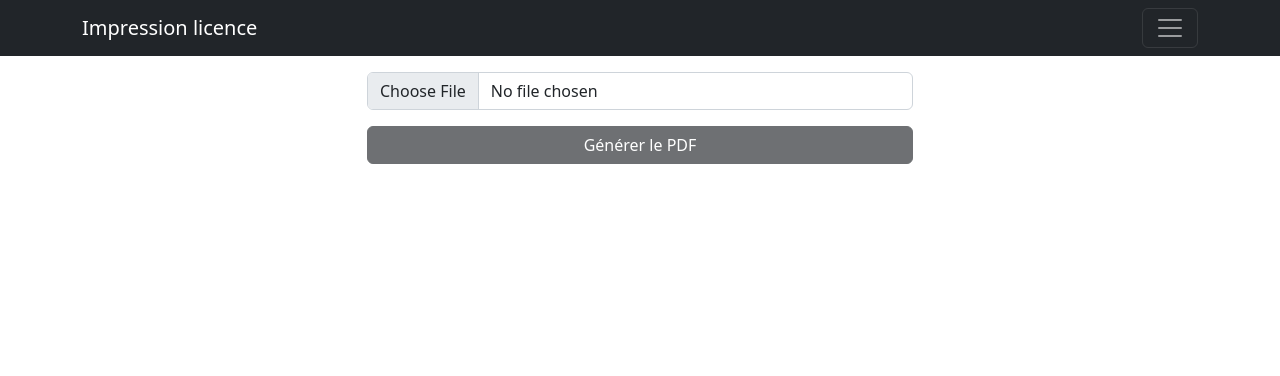
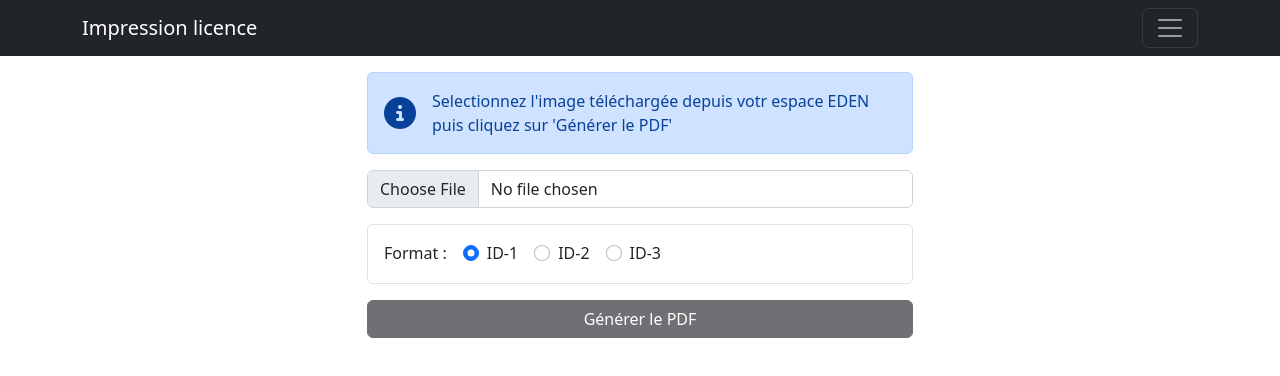
Before and after one commit to neun0eil/tcsl-tools, a Vue app: page /license in a window 1280 px wide. Shown: the top 376 px of the page. Built offline with nearby package versions, Linux system fonts and the light colour scheme.

Commit message:
pdf format chooser

```diff
--- /dev/null
+++ b/src/components/AlertBox.vue
@@ -0,0 +1,26 @@
+<template>
+  <div class="alert d-flex align-items-center gap-3" :class="`alert-${color}`" role="alert">
+    <i class="fa-solid" :class="`fa-${icon}`"></i>
+    <div>{{ message }}</div>
+  </div>
+</template>
+
+<script setup>
+import { ref, defineProps } from 'vue';
+
+const props = defineProps({
+  color: String,
+  icon: String,
+  message: String,
+});
+
+const color = ref(props.color || 'primary');
+const icon = ref(props.icon || 'circle-info');
+const message = ref(props.message);
+</script>
+
+<style lang="scss">
+  .alert > i {
+    font-size: 2rem;
+  }
+</style>
--- a/src/views/LicenseView.vue
+++ b/src/views/LicenseView.vue
@@ -2,10 +2,35 @@
   <div class="container my-3">
     <div class="row justify-content-md-center">
       <div class="col-12 col-md-6">
+        <AlertBox
+          message="Selectionnez l'image téléchargée depuis votr espace EDEN puis cliquez sur 'Générer le PDF'"
+        />
         <input class="form-control mb-3" type="file" @change="onChange" :accept="TYPES.join(',')" />
         <img class="img-fluid border rounded mb-3" v-if="image" :src="image" />
-        <button type="button" class="btn btn-dark w-100" @click="onClick" :disabled="!image">
-          Générer le PDF
+        <div class="border rounded mb-3 d-flex p-3 gap-3">
+          <span>Format&nbsp;:</span>
+          <div class="form-check" v-for="[k] of Object.entries(formats)" :key="k">
+            <input
+              class="form-check-input"
+              type="radio"
+              name="flexRadioDefault"
+              :id="`format-${k}`"
+              :value="k"
+              v-model.number="selected"
+            />
+            <label class="form-check-label" :for="`format-${k}`">ID-{{ k }}</label>
+          </div>
+        </div>
+        <button
+          type="button"
+          class="btn btn-dark w-100"
+          @click="onClick"
+          :disabled="!image || processing"
+        >
+          <div v-if="processing" class="spinner-border" role="status">
+            <span class="visually-hidden">Génération...</span>
+          </div>
+          <span v-else>Générer le PDF</span>
         </button>
       </div>
     </div>
@@ -13,6 +38,7 @@
 </template>
 
 <script setup>
+import AlertBox from '@/components/AlertBox.vue';
 import slugify from 'slugify';
 import { ref, computed } from 'vue';
 import { jsPDF } from 'jspdf';
@@ -22,6 +48,14 @@ const image = ref();
 const file = computed(() =>
   slugify(name.value.replaceAll('_', '-').replace(/\.[^.$]+$/, ''), { lower: true })
 );
+const processing = ref(false);
+const selected = ref(1);
+
+const formats = {
+  1: { w: 3.37, h: 2.125 },
+  2: { w: 4.134, h: 2.913 },
+  3: { w: 4.921, h: 3.465 },
+};
 
 const TYPES = ['image/jpeg', 'image/png', 'image/gif'];
 
@@ -35,16 +69,30 @@ function onChange(e) {
   image.value = URL.createObjectURL(file);
 }
 
-function onClick() {
+function makePDF() {
+  return new Promise((resolve, reject) => {
+    try {
+      const { w, h } = formats[selected.value];
       const doc = new jsPDF({ format: 'a4', unit: 'in' });
       doc.setFontSize(12);
       doc.setLineWidth(0.01);
       doc.setLineDash([0.04], 0);
       doc.text(name.value, 1, 1);
-  doc.addImage(image.value, 'png', 1, 1.5, 3.37, 2.125, 'license', 'none', 0);
-  doc.addImage(image.value, 'png', 1 + 3.37, 1.5, 3.37, 2.125, 'license', 'none', 180);
-  doc.roundedRect(1, 1.5, 3.37, 2.125, 0.125, 0.125);
-  doc.roundedRect(1, 1.5 + 2.125, 3.37, 2.125, 0.125, 0.125);
+      doc.addImage(image.value, 'png', 1, 1.5, w, h, 'license', 'none', 0);
+      doc.addImage(image.value, 'png', 1 + w, 1.5, w, h, 'license', 'none', 180);
+      doc.roundedRect(1, 1.5, w, h, 0.125, 0.125);
+      doc.roundedRect(1, 1.5 + h, w, h, 0.125, 0.125);
       doc.save(`${file.value}.pdf`);
+      resolve(doc);
+    } catch (e) {
+      reject(null);
+    }
+  });
+}
+
+async function onClick() {
+  processing.value = true;
+  await makePDF();
+  processing.value = false;
 }
 </script>
```
Also changed, not shown: 1 other file (tests, documents, lock files or other folders). Lines whose indentation alone changed are shown as unchanged.
